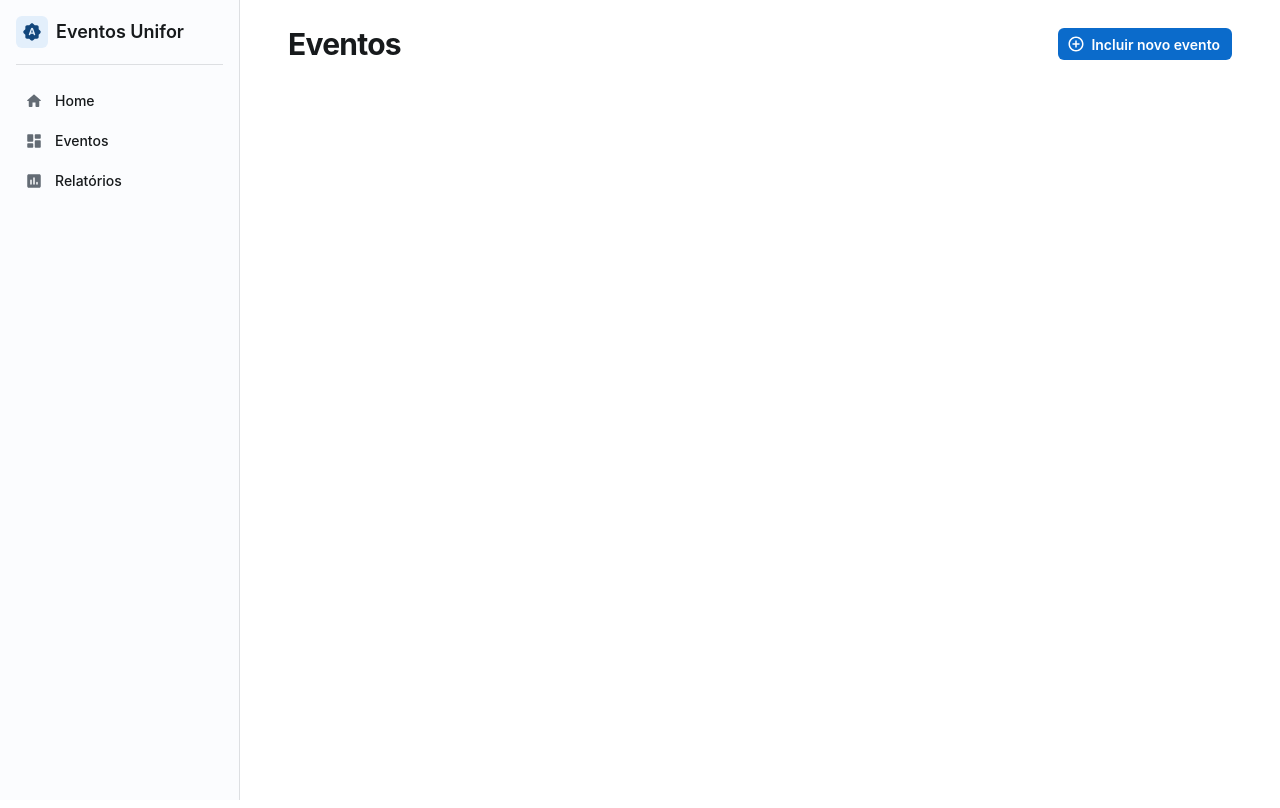
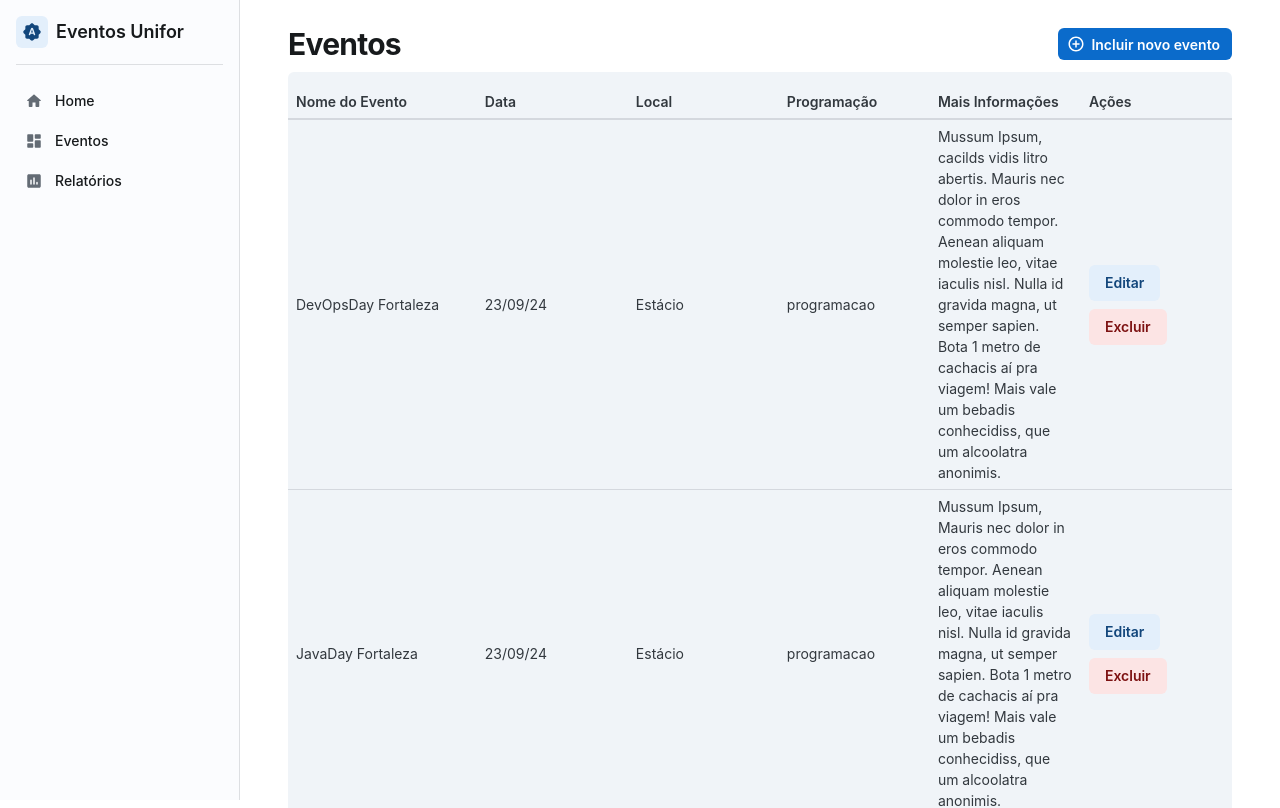
Before and after one commit to cllarinharc/pataformaEventos, a React (Vite) app: page /events in a window 1280 px wide. Shown: the top 808 px of the page. Built offline with nearby package versions, Linux system fonts and the light colour scheme.

Commit message:
incluindo página de eventos e criar eventos

```diff
--- a/src/App.jsx
+++ b/src/App.jsx
@@ -4,6 +4,7 @@ import { Link, Routes, Route, useNavigate } from "react-router-dom";
 import Login from "./Components/Login/Login";
 import Home from "./Components/Home/Home";
 import Events from "./Components/Events/Events";
+import AddEvents from "./Components/Events/AddEvents";
 import Reports from "./Components/Reports/Reports";
 
 import Register from "./Components/Register/Register";
@@ -18,6 +19,7 @@ function App() {
         <Route element={<DefaultLayout />}>
           <Route path="/" element={<Home />} />
           <Route path="/events" element={<Events />} />
+          <Route path="/events/add" element={<AddEvents />} />
           <Route path="/reports" element={<Reports />} />
         </Route>
 
--- /dev/null
+++ b/src/Components/Events/AddEvents.jsx
@@ -0,0 +1,27 @@
+import * as React from "react";
+
+import Button from "@mui/joy/Button";
+import Typography from "@mui/joy/Typography";
+import Table from '@mui/joy/Table';
+import Sheet from '@mui/joy/Sheet';
+import Box from '@mui/joy/Box';
+
+function createData(nome, data, local, programacao, maisInformacoes) {
+  return { nome, data, local, programacao, maisInformacoes };
+}
+
+const rows = [];
+
+export default function AddEvents() {
+  return (
+    <>
+        <Typography level="h2" component="h1">
+            Novo Evento
+        </Typography>
+
+        <Sheet variant="soft" sx={{ pt: 1, borderRadius: 'sm' }}>
+
+        </Sheet>
+    </>
+  );
+}
--- a/src/Components/Events/Events.jsx
+++ b/src/Components/Events/Events.jsx
@@ -2,8 +2,23 @@ import * as React from "react";
 
 import Button from "@mui/joy/Button";
 import Typography from "@mui/joy/Typography";
+import Table from '@mui/joy/Table';
+import Sheet from '@mui/joy/Sheet';
+import Box from '@mui/joy/Box';
+
+import { Link as RouterLink } from "react-router-dom";
 
 import AddCircleOutlineRoundedIcon from '@mui/icons-material/AddCircleOutlineRounded';
+
+function createData(nome, data, local, programacao, maisInformacoes) {
+  return { nome, data, local, programacao, maisInformacoes };
+}
+
+const rows = [
+  createData('DevOpsDay Fortaleza', '23/09/24', 'Estácio', 'programacao', 'Mussum Ipsum, cacilds vidis litro abertis.  Mauris nec dolor in eros commodo tempor. Aenean aliquam molestie leo, vitae iaculis nisl. Nulla id gravida magna, ut semper sapien. Bota 1 metro de cachacis aí pra viagem! Mais vale um bebadis conhecidiss, que um alcoolatra anonimis.'),
+  createData('JavaDay Fortaleza', '23/09/24', 'Estácio', 'programacao', 'Mussum Ipsum, Mauris nec dolor in eros commodo tempor. Aenean aliquam molestie leo, vitae iaculis nisl. Nulla id gravida magna, ut semper sapien. Bota 1 metro de cachacis aí pra viagem! Mais vale um bebadis conhecidiss, que um alcoolatra anonimis.'),
+  createData('PHP Fortaleza', '23/09/24', 'Estácio', 'programacao', 'Mauris nec dolor in eros commodo tempor. Aenean aliquam molestie leo, vitae iaculis nisl. Nulla id gravida magna, ut semper sapien. Bota 1 metro de cachacis aí pra viagem! Mais vale um bebadis conhecidiss, que um alcoolatra anonimis.'),
+];
 
 export default function Events() {
   return (
@@ -15,9 +30,51 @@ export default function Events() {
             color="primary"
             startDecorator={<AddCircleOutlineRoundedIcon />}
             size="sm"
+            component={RouterLink}
+            to="add"
         >
             Incluir novo evento
         </Button>
+
+        <Sheet variant="soft" sx={{ pt: 1, borderRadius: 'sm' }}>
+      <Table
+
+        hoverRow
+        sx={{ captionSide: 'top', '& tbody': { bgcolor: '' } }}
+      >
+        <thead>
+          <tr>
+            <th style={{ width: '20%' }}>Nome do Evento</th>
+            <th>Data</th>
+            <th>Local</th>
+            <th>Programação</th>
+            <th>Mais Informações</th>
+            <th>Ações</th>
+          </tr>
+        </thead>
+        <tbody>
+          {rows.map((row) => (
+            <tr key={row.nome}>
+              <td>{row.nome}</td>
+              <td>{row.data}</td>
+              <td>{row.local}</td>
+              <td>{row.programacao}</td>
+              <td>{row.maisInformacoes}</td>
+              <td>
+              <Box sx={{ display: 'flex', gap: 1, flexWrap: 'wrap' }}>
+                <Button size="md" variant="soft" color="primary">
+                  Editar
+                </Button>
+                <Button size="md" variant="soft" color="danger">
+                  Excluir
+                </Button>
+                </Box>
+              </td>
+            </tr>
+          ))}
+        </tbody>
+      </Table>
+    </Sheet>
     </>
   );
 }
```
